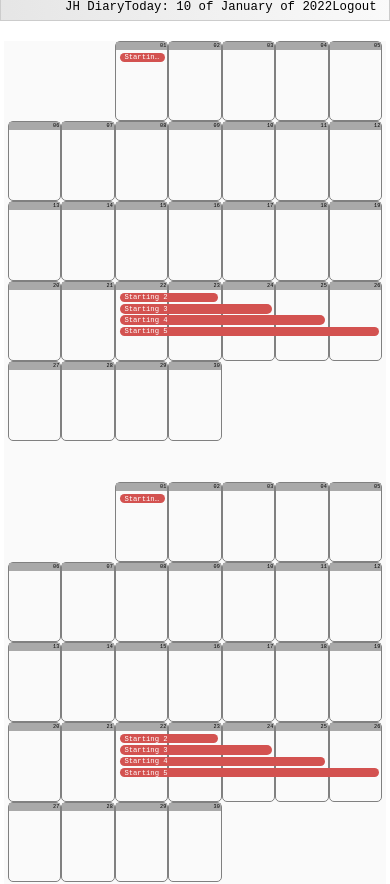
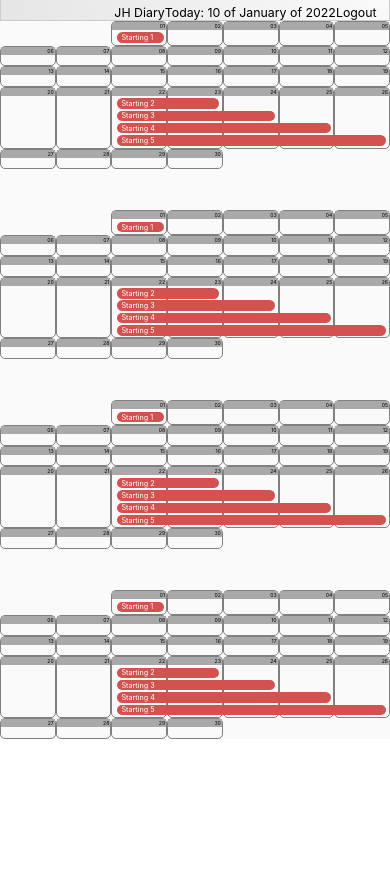
Before and after one commit to espin-tolosa/calendar-style, a React (Create React App) app: page / in a window 390 px wide. Shown: the top 884 px of the page. After the commit the page ends 844 px from the top, so only its background shows below. Built offline with nearby package versions, Linux system fonts and the light colour scheme.

Commit message:
font-family

```diff
--- a/src/App.tsx
+++ b/src/App.tsx
@@ -198,17 +198,15 @@
   return (
     <div className="App">
       <div
-        className="header-layout sticky"
+        className="header-layout sticky flex"
         onClick={() => setToogleCreate((prev) => !prev)}
       >
-        <div className="flex sticky">
-          <div className="header">
-            <div className="left-header">JH Diary</div>
-            <div className="center-header hidden">
-              Today: 10 of January of 2022
-            </div>
-            <div className="right-header">Logout</div>
+        <div className="header">
+          <div className="left-header">JH Diary</div>
+          <div className="center-header hidden">
+            Today: 10 of January of 2022
           </div>
+          <div className="right-header">Logout</div>
         </div>
       </div>
 
--- a/src/styles.css
+++ b/src/styles.css
@@ -3,7 +3,8 @@
 }
 
 .App {
-  font-family: monospace;
+  font-family: -apple-system, BlinkMacSystemFont, "Segoe UI", Roboto, Oxygen,
+    Ubuntu, Cantarell, "Open Sans", "Helvetica Neue", sans-serif;
 }
 /* apply a natural box layout model to all elements, but allowing components to change */
 html {
@@ -62,13 +63,14 @@
   gap: 0px;
   position: relative;
   margin-bottom: 4em;
+  margin-left: 0;
 }
 .day {
   flex: 1; /* grow:0 shrink:1 basis:100% */
   border: 1px solid gray;
   /*  background: hsl(0, 0%, 70%);*/
   background: transparent;
-  min-height: 80px;
+  min-height: 2rem;
   transition: background 0.1s ease-in;
 }
 
@@ -144,17 +146,11 @@
   text-overflow: ellipsis;
 }
 @media (min-width: 801px) {
-  .board {
-    margin-right: 1em;
-  }
   .event {
     font-size: 0.7rem;
   }
 }
 @media (max-width: 800px) {
-  .month {
-    margin-inline: 1vw;
-  }
   .event {
     font-size: 0.7rem;
   }
@@ -167,7 +163,7 @@
 .event-holder {
   color: transparent;
   font-size: 1rem;
-  margin-bottom: 1.1em;
+  margin-block: 0.6rem;
 }
 
 .span-1 {
@@ -250,8 +246,7 @@
 }
 
 .calendar-layout {
-  margin-inline: 1ch;
-  margin-top: 2em;
+  margin-inline: 0ch;
 }
 
 /* header */
@@ -260,7 +255,7 @@
   display: flex;
   flex-direction: row;
   flex-wrap: wrap;
-  align-items: center;
+  align-items: flex-end;
   justify-content: right;
   padding-inline: 1em;
   font-size: 1.2em;
@@ -304,11 +299,6 @@
 @media (max-width: 640px) {
   .header {
     flex-direction: row;
-    align-items: top;
-  }
-
-  .calendar-layout {
-    margin-inline: 1vw;
   }
 }
 
```
